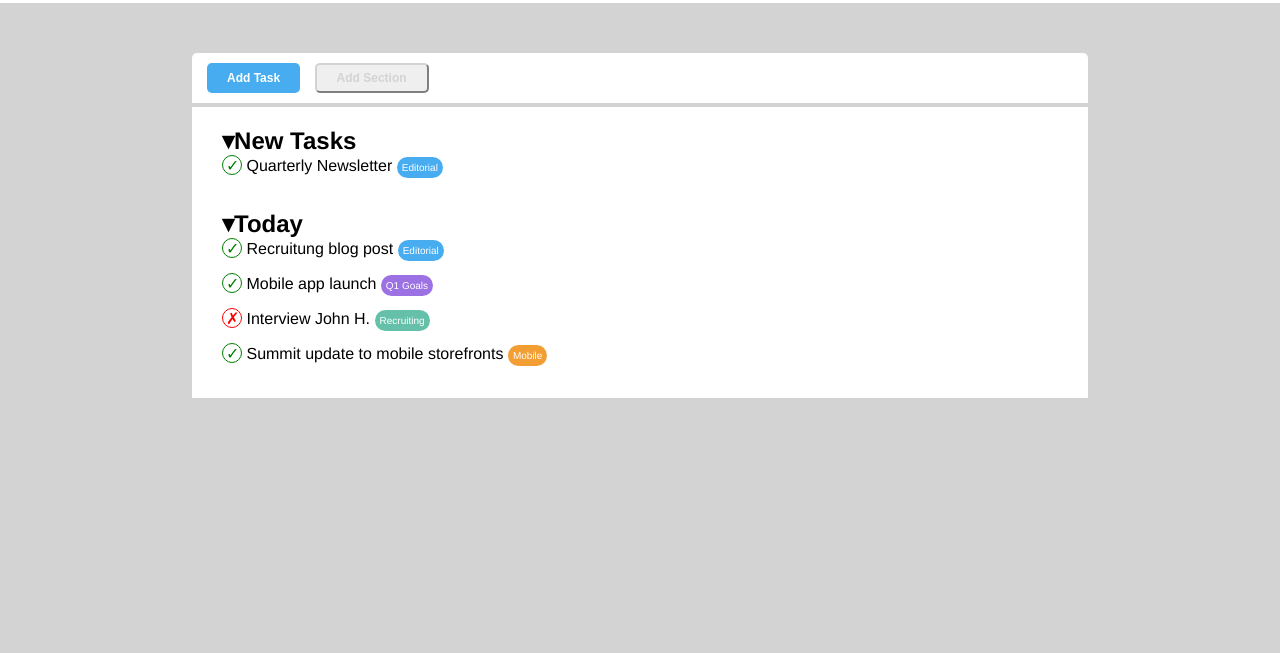
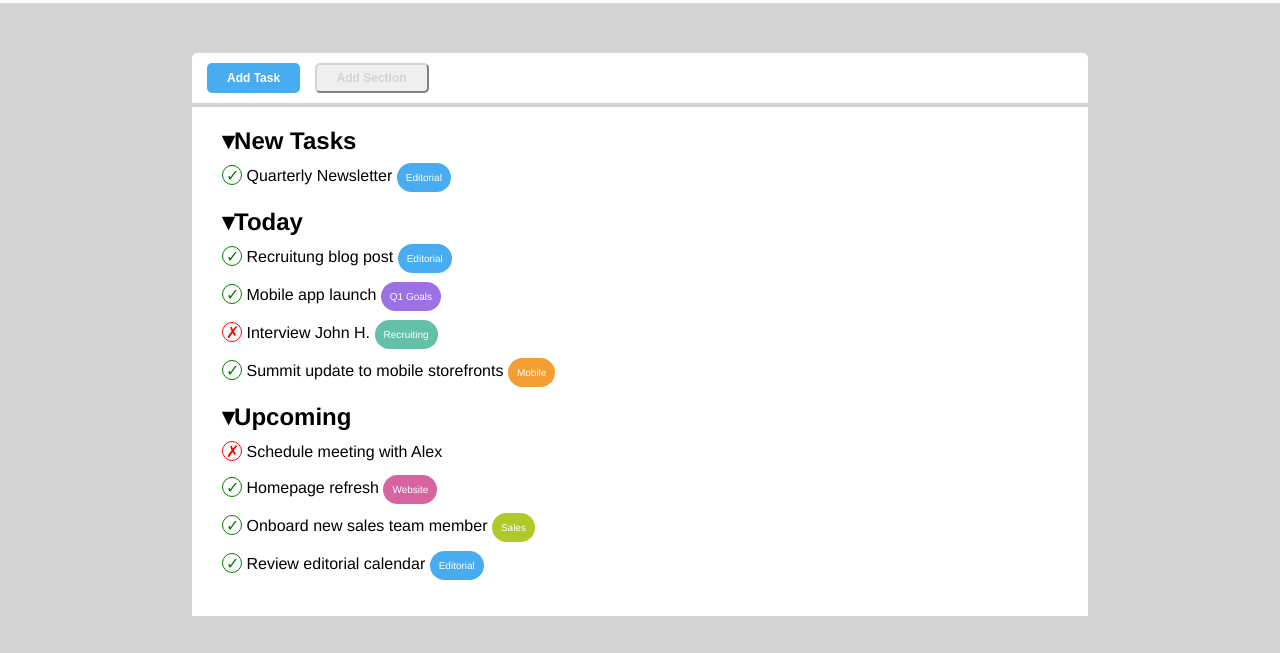
Before and after one commit to GabrielePazi/html-css-toboolist, a plain HTML site: page index.html in a window 1280 px wide. Shown: the part 147-800 px from the top of the page. Drawn offline with Linux system fonts and the light colour scheme.

Commit message:
aggiunge sezione upcoming e modifiche finali

```diff
--- a/css/style.css
+++ b/css/style.css
@@ -72,20 +72,18 @@ hr {
     padding: 20px 30px;
 }
 
-span {
-    margin-bottom: 15px;
-}
-
-.new_tasks {
+.tasks_section {
     margin-bottom: 20px;
 }
 
 h2{
     font-weight: 800;
+    margin-bottom: 10px;
 }
 
 .row {
     line-height: 20px;
+    margin-bottom: 15px;
 }
 
 .tick {
@@ -111,7 +109,7 @@ h2{
 .task_tag {
     color: white;
     font-size: 10px;
-    padding: 5px;
+    padding: 9px;
     border-radius: 15px;
 }
 
@@ -130,3 +128,11 @@ h2{
 .tag_type_mobile {
     background-color: rgb(242, 158, 51);
 }
+
+.tag_type_website {
+    background-color: rgb(216, 99, 161);
+}
+
+.tag_type_sales {
+    background-color: rgb(176, 201, 38);
+}
--- a/index.html
+++ b/index.html
@@ -20,7 +20,9 @@
         <hr>
 
         <section class="main_menu">
-            <div class="new_tasks">
+
+            <!--Sezione New Tasks-->
+            <div class="tasks_section">
                 <h2>&dtrif;New Tasks</h2>
 
                 <div class="row">
@@ -32,7 +34,8 @@
                 </div>
             </div>
 
-            <div class="today_tasks">
+            <!--Sezione Today-->
+            <div class="tasks_section">
                 <h2>&dtrif;Today</h2>
 
                 <div class="row">
@@ -67,6 +70,42 @@
                     <span class="task_tag tag_type_mobile">Mobile</span>
                 </div>
             </div>
+
+
+            <!--Sezione Upcoming-->
+            <div class="tasks_section">
+                <h2>&dtrif;Upcoming</h2>
+
+                <div class="row">
+                    <span class="cross">&cross;</span>
+
+                    <span>Schedule meeting with Alex</span>
+                </div>
+
+                <div class="row">
+                    <span class="tick">&check;</span>
+
+                    <span>Homepage refresh</span>
+
+                    <span class="task_tag tag_type_website">Website</span>
+                </div>
+
+                <div class="row">
+                    <span class="tick">&check;</span>
+
+                    <span>Onboard new sales team member</span>
+
+                    <span class="task_tag tag_type_sales">Sales</span>
+                </div>
+
+                <div class="row">
+                    <span class="tick">&check;</span>
+
+                    <span>Review editorial calendar</span>
+
+                    <span class="task_tag tag_type_editorial">Editorial</span>
+                </div>
+            </div>
         </section>
     </main>
 </body>
```
